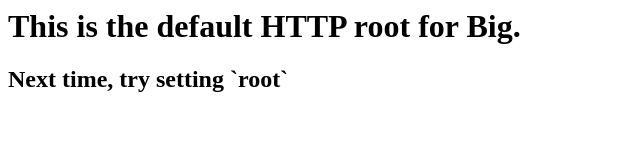
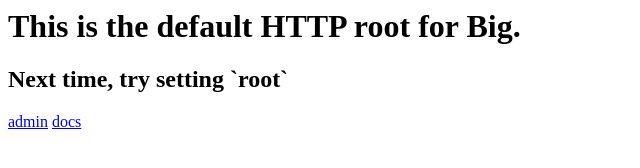
Before and after one commit to bigcompany/big, a website: page resources/http/public/index.html in a window 1280 px wide. Shown: the whole page, without its empty margins (0-640 px from the left). Drawn offline with Linux system fonts and the light colour scheme.

Commit message:
[resources] Regenerate docs

```diff
--- a/resources/http/public/index.html
+++ b/resources/http/public/index.html
@@ -1,2 +1,5 @@
 <h1>This is the default HTTP root for Big.</h1>
 <h2>Next time, try setting `root`</h2>
+
+<a href="/admin">admin</a>
+<a href="/docs">docs</a>
```
Also changed, not shown: resources/admin/README.md, resources/api/README.md, resources/cli/README.md, resources/creature/README.md, resources/datasource/README.md, resources/docs/README.md, resources/http/README.md, resources/mesh/README.md, resources/node/README.md, resources/socket/README.md, resources/stdin/README.md, resources/system/README.md.
